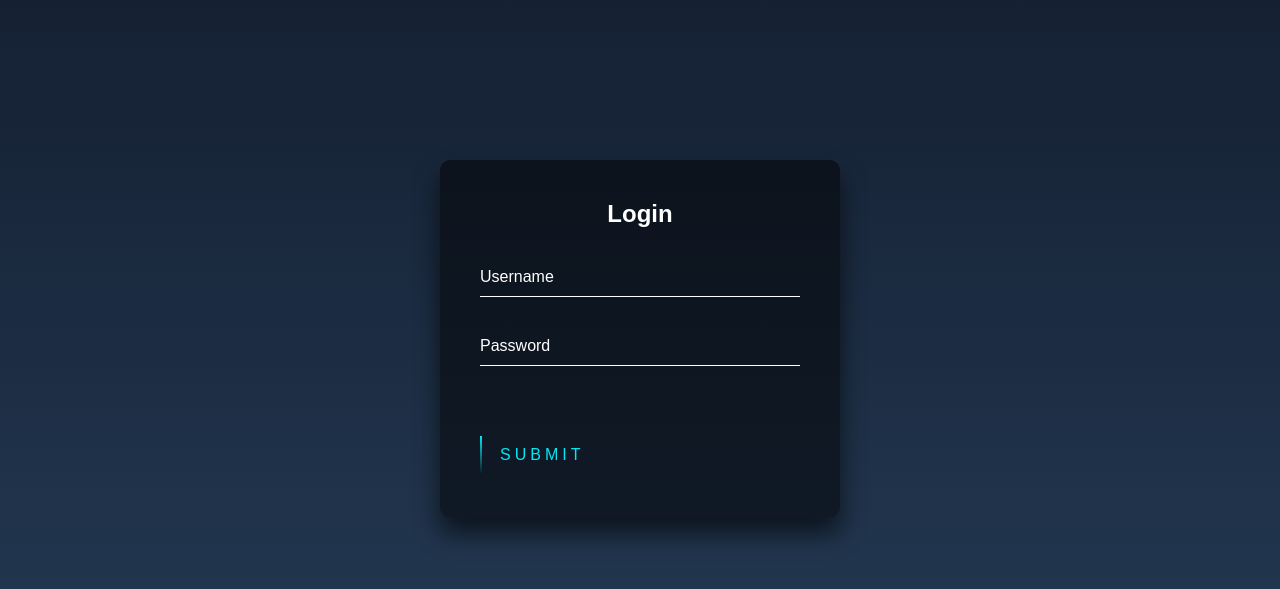
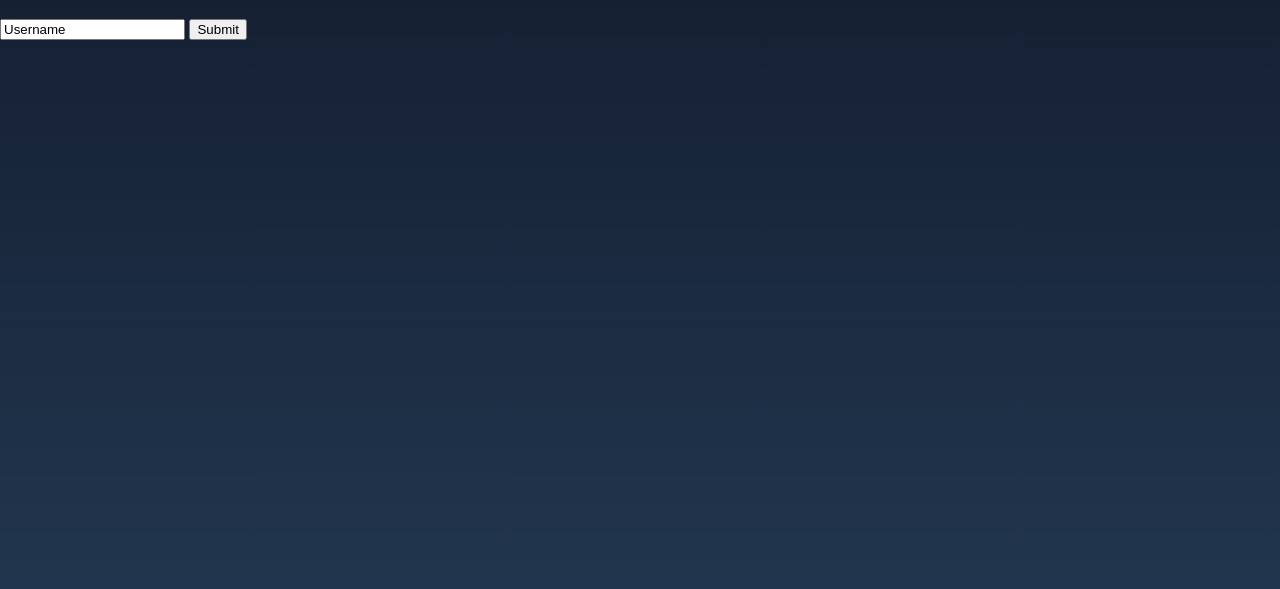
Before and after one commit to Danial-hakim/Danial-hakim.github.io, a website: page index.html in a window 1280 px wide. Shown: the part 61-650 px from the top of the page. Drawn offline with Linux system fonts and the light colour scheme.

Commit message:
fixed form

```diff
--- a/index.html
+++ b/index.html
@@ -30,26 +30,26 @@
 
 <h1>Enter your gamerTag</h1>
 
+<form action="https://Danial-hakim.github.io/game.html" method="get">
+    <input type="text" value="Username" name="userGamerTag">
+    <button type="submit">Submit</button>
+  </form>
 
-  <div class="login-box">
-    <h2>Login</h2>
-    <form action="https://Danial-hakim.github.io/game.html" method="get">
-      <div class="user-box">
-        <input type="text" name="" required="">
-        <label>Username</label>
-      </div>
-      <div class="user-box">
-        <input type="password" name="" required="">
-        <label>Password</label>
-      </div>
-      <a href="#">
-        <span></span>
-        <span></span>
-        <span></span>
-        <span></span>
-        Submit
-      </a>
-    </form>
-  </div>
+<script>
+function onPageLoad() {
+var href = window.location.href;
+
+var protocol = window.location.protocol;
+
+var host = window.location.host;
+
+var pathname = window.location.pathname;
+
+var search = window.location.search;
+
+
+}
+</script>
+
 </body>
 </html>
```
